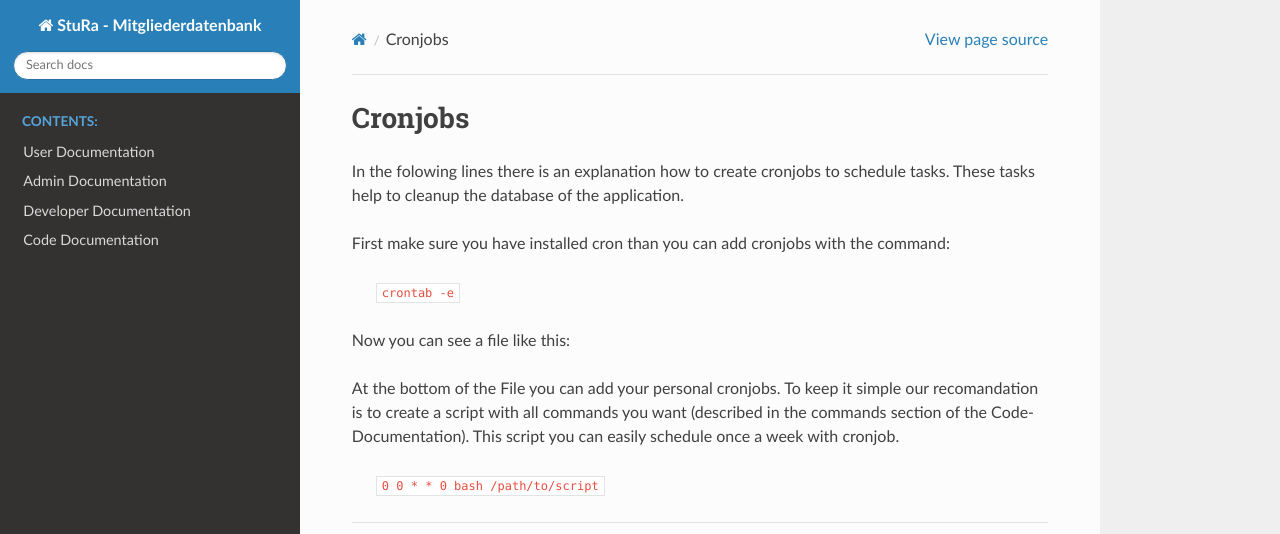
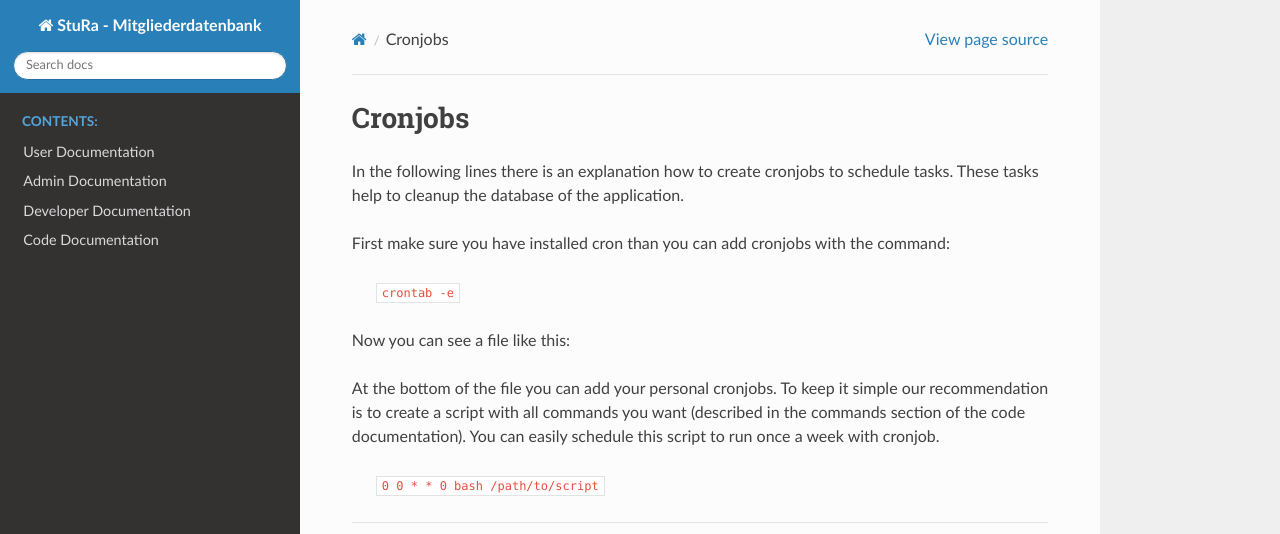
Before and after one commit to mribrgr/StuRa-Mitgliederdatenbank, a Sphinx documentation site: the page built from docs/sphinx/source/admin/cronjobs.rst, in a window 1280 px wide. Shown: the top 534 px of the page. Built offline with Sphinx 7.4.7 and the Read the Docs theme 2.0.0, drawn with Linux system fonts in a browser that asks for light colours.

Commit message:
Fix typos and grammar

```diff
--- a/docs/sphinx/source/admin/cronjobs.rst
+++ b/docs/sphinx/source/admin/cronjobs.rst
@@ -1,7 +1,7 @@
 Cronjobs
 --------
 
-In the folowing lines there is an explanation how to create cronjobs to
+In the following lines there is an explanation how to create cronjobs to
 schedule tasks. These tasks help to cleanup the database of the application.
 
 First make sure you have installed cron than you can add cronjobs
@@ -36,9 +36,9 @@ Now you can see a file like this:
   #
   # m h  dom mon dow   command
 
-At the bottom of the File you can add your personal cronjobs.
-To keep it simple our recomandation is to create a script with all commands you
-want (described in the commands section of the Code-Documentation).
-This script you can easily schedule once a week with cronjob.
+At the bottom of the file you can add your personal cronjobs.
+To keep it simple our recommendation is to create a script with all commands you
+want (described in the commands section of the code documentation).
+You can easily schedule this script to run once a week with cronjob.
 
   ``0 0 * * 0 bash /path/to/script``
```
